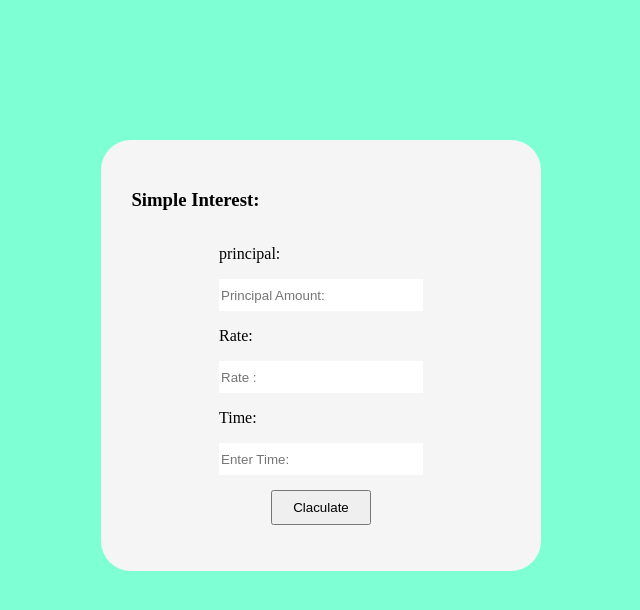
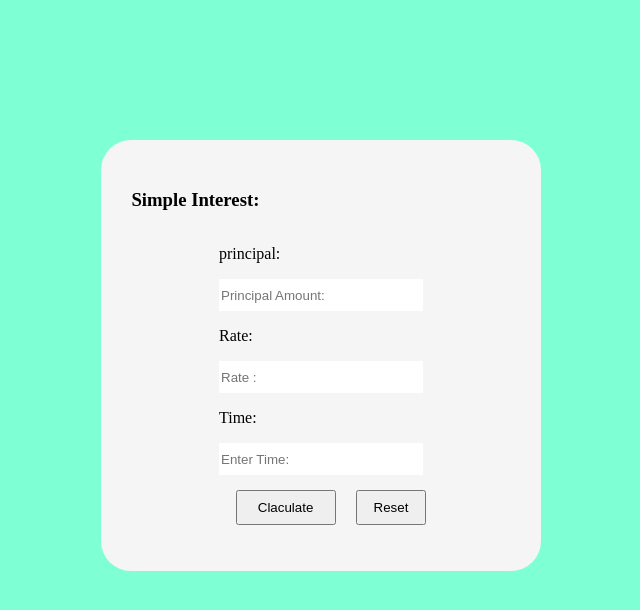
Before and after one commit to yogeshedara305-eng/simple-interest-calculator, a plain HTML site: page index.html in a window 1280 px wide. Shown: the whole page, without its empty margins (319-959 px from the left). Drawn offline with Linux system fonts and the light colour scheme.

Commit message:
reset button is added

```diff
--- a/index.html
+++ b/index.html
@@ -23,7 +23,10 @@
                 <p>Time:</p>
                 <input type="number" placeholder="Enter Time:" required id="time">
             </div>
-            <div class="btn"><button>Claculate</button></div>
+           <div class="button">
+                <div class="btn"><button>Claculate</button></div>
+                <div class="reset"><button>Reset</button></div>
+           </div>
         </div>
 
         <p id="result"></p>
--- a/script.js
+++ b/script.js
@@ -1,4 +1,5 @@
 var btn=document.querySelector(".btn button").addEventListener("click",btn_click)
+var reset=document.querySelector(".reset").addEventListener("click",reset_btn)
 function btn_click(){
     var p=document.querySelector('#pri').value
     var r=document.querySelector('#rate').value
@@ -10,3 +11,8 @@ function btn_click(){
         para=document.querySelector("#result").textContent=`Interest is:${(p*r*t)/100}`
  }
 }
+function reset_btn(){
+     var p=document.querySelector('#pri').innerHTML=""
+    var r=document.querySelector('#rate').innerHTML=""
+    var t=document.querySelector('#time').innerHTML=""
+}
--- a/styless.css
+++ b/styless.css
@@ -42,3 +42,13 @@ body{
 #result{
     text-align: center;
 }
+.button{
+    display:flex;
+
+}
+.reset button{
+    width:100%;
+    height: 35px;
+    margin-top:15px;
+    margin-left: 20px;
+}
```
